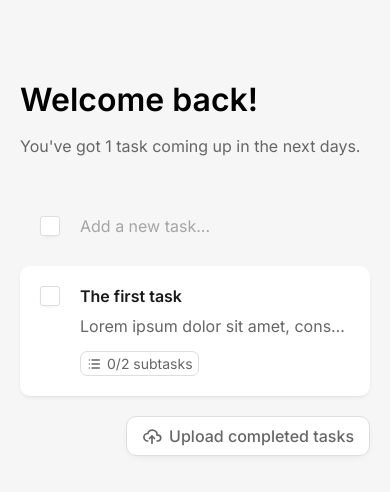
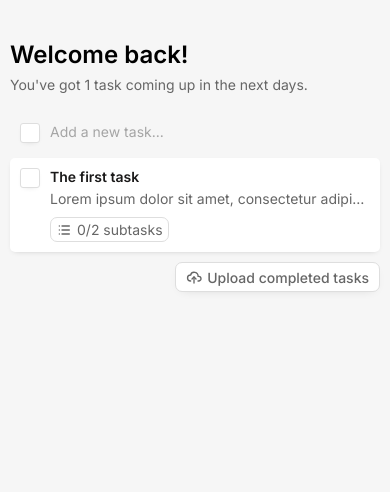
Before and after one commit to arg0NNY/todo-list-vue, a Vue app: page / in a window 390 px wide. Shown: the top 492 px of the page. Built offline with nearby package versions, Linux system fonts and the light colour scheme.

Commit message:
Mobile layout

```diff
--- a/src/App.vue
+++ b/src/App.vue
@@ -58,5 +58,10 @@ function uploadTasks() {
   display: flex;
   justify-content: flex-end;
   gap: 10px;
+
+  @include mobile {
+    margin-top: 10px;
+    gap: 5px;
+  }
 }
 </style>
--- /dev/null
+++ b/src/assets/css/_breakpoints.scss
@@ -0,0 +1,6 @@
+
+@mixin mobile {
+  @media screen and (max-width: 768px) {
+    @content;
+  }
+}
--- a/src/assets/css/_includes.scss
+++ b/src/assets/css/_includes.scss
@@ -1 +1,2 @@
 @import "variables";
+@import "breakpoints";
--- a/src/assets/css/general.scss
+++ b/src/assets/css/general.scss
@@ -1,4 +1,5 @@
 @import "variables";
+@import "breakpoints";
 
 *, *::before, *::after {
   font-family: 'Inter', sans-serif;
@@ -12,6 +13,11 @@ body {
   color: $elements-primary;
   font-size: 16px;
   padding-bottom: 80px;
+
+  @include mobile {
+    font-size: 14px;
+    padding-bottom: 40px;
+  }
 }
 
 .container {
@@ -19,6 +25,10 @@ body {
   box-sizing: content-box;
   padding: 0 20px;
   margin: 0 auto;
+
+  @include mobile {
+    padding: 0 10px;
+  }
 }
 
 .input {
@@ -35,6 +45,10 @@ body {
   &:focus {
     outline: none;
   }
+
+  @include mobile {
+    font-size: 14px;
+  }
 }
 
 
--- a/src/components/general/BaseButton.vue
+++ b/src/components/general/BaseButton.vue
@@ -55,5 +55,18 @@ const classes = computed(() => ['danger', 'primary'].filter(i => !!props[i]).map
   &:active {
     filter: brightness(.95);
   }
+
+  @include mobile {
+    border-radius: 7px;
+    padding: 0 10px;
+    height: 30px;
+    font-size: 14px;
+    gap: 5px;
+
+    .icon {
+      width: 16px;
+      height: 16px;
+    }
+  }
 }
 </style>
--- a/src/components/general/Modal.vue
+++ b/src/components/general/Modal.vue
@@ -36,5 +36,11 @@ const emit = defineEmits(['close'])
   overflow-x: hidden;
   overflow-y: auto;
   z-index: 100000;
+
+  @include mobile {
+    border-radius: 10px;
+    padding: 15px;
+    width: calc(100% - 30px);
+  }
 }
 </style>
--- a/src/components/parts/AppHeader.vue
+++ b/src/components/parts/AppHeader.vue
@@ -44,5 +44,19 @@ header {
       color: $elements-secondary;
     }
   }
+
+  @include mobile {
+    margin-top: 40px;
+    margin-bottom: 20px;
+
+    .header {
+      &__title {
+        font-size: 24px;
+      }
+      &__subtitle {
+        margin-top: 5px;
+      }
+    }
+  }
 }
 </style>
--- a/src/components/task/Task.vue
+++ b/src/components/task/Task.vue
@@ -136,7 +136,7 @@ function createTask() {
   &--subtask {
     background: transparent;
     box-shadow: none;
-    padding: 0;
+    padding: 0 !important;
     gap: 15px;
     cursor: default;
     &:hover {
@@ -147,5 +147,18 @@ function createTask() {
       font-weight: 400;
     }
   }
+
+  @include mobile {
+    padding: 10px;
+    border-radius: 5px;
+    gap: 10px;
+
+    &__desc {
+      margin-top: 5px;
+    }
+    &__bottom {
+      margin-top: 10px;
+    }
+  }
 }
 </style>
--- a/src/components/task/TaskEditor.vue
+++ b/src/components/task/TaskEditor.vue
@@ -56,6 +56,8 @@ onMounted(() => resizeTextarea())
 </script>
 
 <style scoped lang="scss">
+@import "@/assets/css/_includes.scss";
+
 .editor {
   display: flex;
   gap: 20px;
@@ -94,5 +96,27 @@ onMounted(() => resizeTextarea())
       text-decoration: line-through;
     }
   }
+
+  @include mobile {
+    gap: 10px;
+
+    &__sidebar {
+      padding-top: 1px;
+    }
+    &__title {
+      font-size: 18px;
+    }
+    &__desc {
+      margin-top: 7px;
+    }
+    &__subtasks {
+      margin-top: 15px;
+      gap: 10px;
+    }
+    &__actions {
+      margin-top: 15px;
+      gap: 5px;
+    }
+  }
 }
 </style>
--- a/src/components/task/TaskList.vue
+++ b/src/components/task/TaskList.vue
@@ -26,9 +26,15 @@ function removeTask(id) {
 </script>
 
 <style scoped lang="scss">
+@import "@/assets/css/_includes.scss";
+
 .task-list {
   display: flex;
   flex-direction: column;
   gap: 10px;
+
+  @include mobile {
+    gap: 5px;
+  }
 }
 </style>
```
